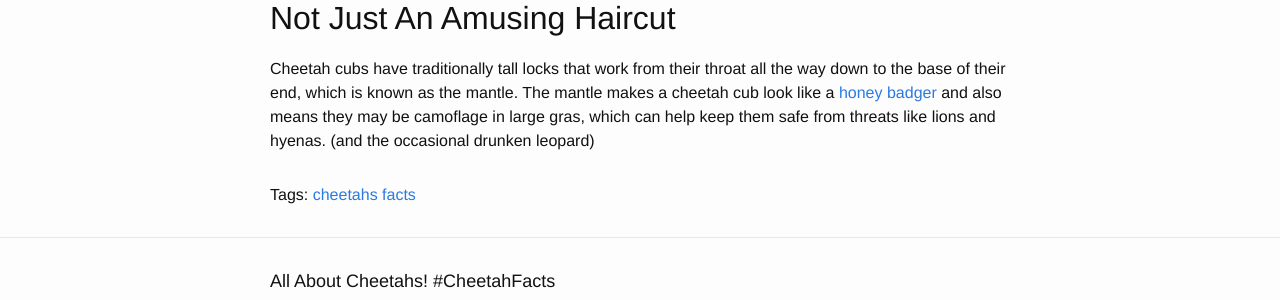
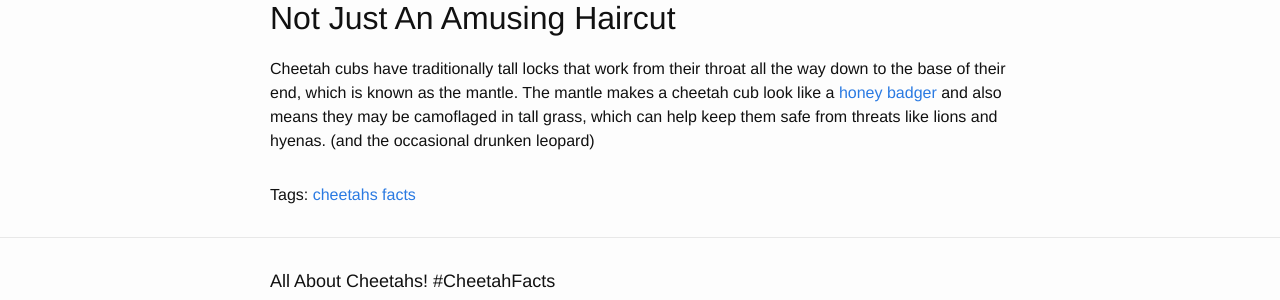
Before and after one commit to dmuth/dmuth.github.io, a Jekyll site: the page built from _posts/2015-12-08-basic-facts-about-cheetahs.md, in a window 1280 px wide and 900 px high, scrolled down 1805 px. Shown: the part 477-777 px from the top of the window. Built offline with Jekyll 4.4.1, drawn with Linux system fonts in a browser that asks for light colours; comment, search, counter and statistics services are not loaded.

Commit message:
Fixed some spelling

```diff
--- a/_posts/2015-12-08-basic-facts-about-cheetahs.md
+++ b/_posts/2015-12-08-basic-facts-about-cheetahs.md
@@ -65,4 +65,4 @@ A mother cheetah usually cares for anywhere from 2 to eight cubs per litter, how
 
 <h2>Not Just An Amusing Haircut</h2>
 
-Cheetah cubs have traditionally tall locks that work from their throat all the way down to the base of their end, which is known as the mantle. The mantle makes a cheetah cub look like a [honey badger](https://www.youtube.com/watch?v=4r7wHMg5Yjg) and also means they may be camoflage in large gras, which can help keep them safe from threats like lions and hyenas. (and the occasional drunken leopard)
+Cheetah cubs have traditionally tall locks that work from their throat all the way down to the base of their end, which is known as the mantle. The mantle makes a cheetah cub look like a [honey badger](https://www.youtube.com/watch?v=4r7wHMg5Yjg) and also means they may be camoflaged in tall grass, which can help keep them safe from threats like lions and hyenas. (and the occasional drunken leopard)
```
